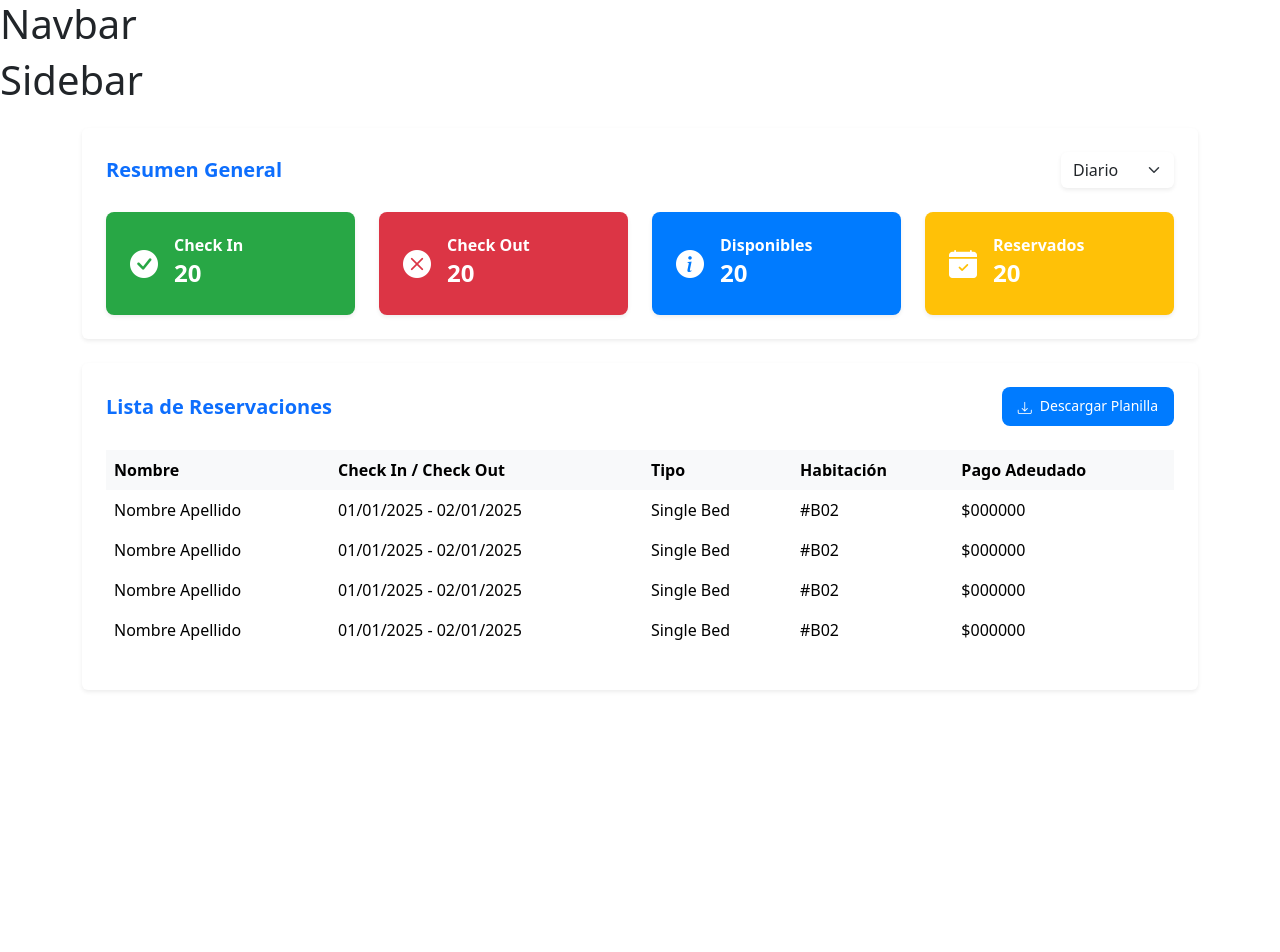
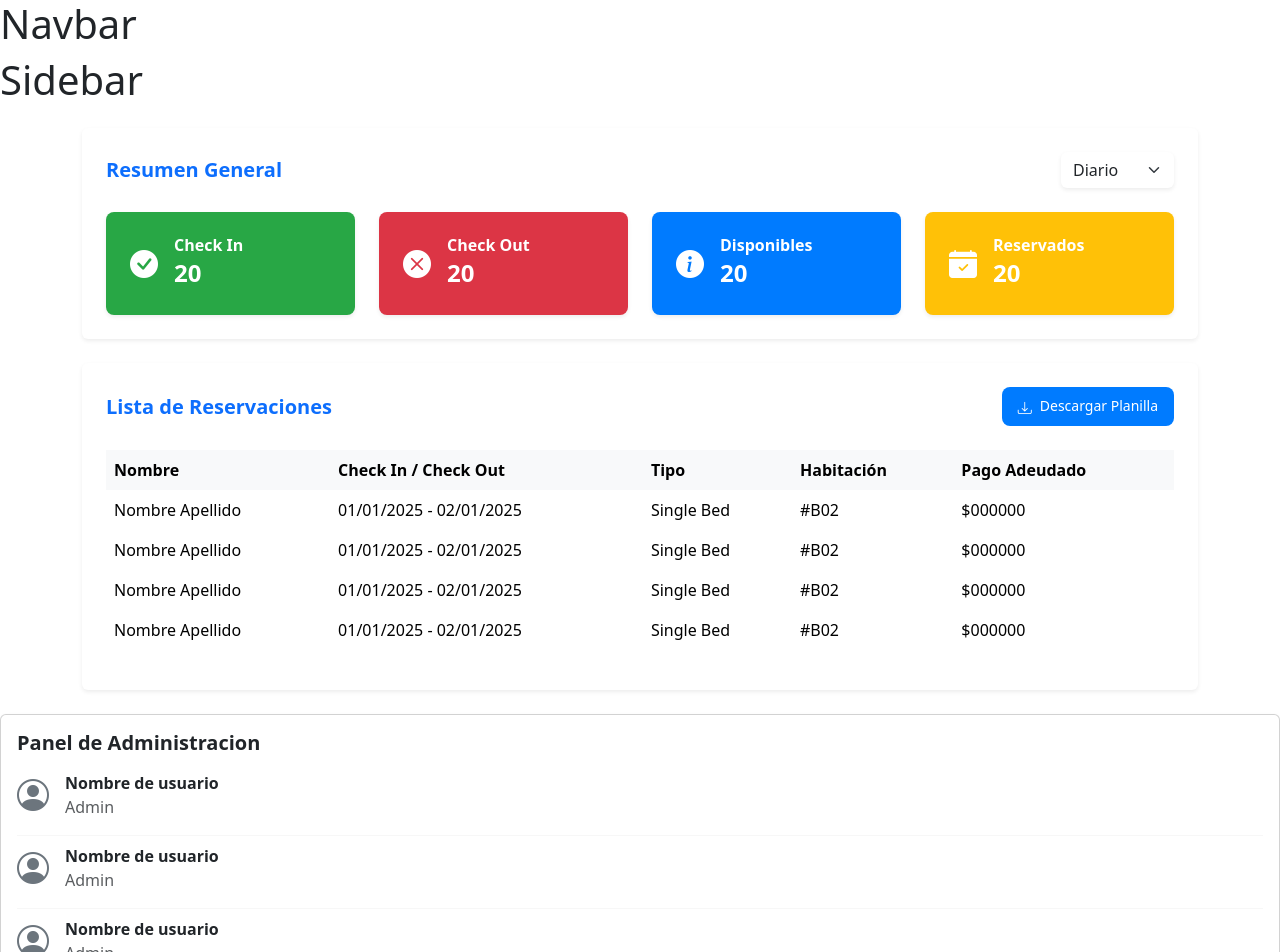
Before and after one commit to BenSLGeneration/pi-desarrollate-2.0, a React (Vite) app: page /dashboard in a window 1280 px wide. Shown: the top 952 px of the page. Before the commit the page ends 800 px from the top, so only its background shows below. Built offline with nearby package versions, Linux system fonts and the light colour scheme.

Commit message:
componente Panel de Administracion

```diff
--- /dev/null
+++ b/src/components/AdminPanel/AdminPanel.jsx
@@ -0,0 +1,37 @@
+import "../../views/Dashboard/Dashboard.css"
+
+const AdminPanel = () => {
+    const users = [
+        { id: 1, userName: 'Nombre de usuario', role: 'Admin' },
+        { id: 2, userName: 'Nombre de usuario', role: 'Admin' },
+        { id: 3, userName: 'Nombre de usuario', role: 'Admin', },
+        { id: 4, userName: 'Nombre de usuario', role: 'Admin', },
+        { id: 5, userName: 'Nombre de usuario', role: 'Admin', },
+        // Agregar mas usuarios aqui...
+    ];
+
+    return (
+        <div className="card shadow-sm p-3">
+            <h5 className="mb-3 fw-bold">Panel de Administracion</h5>
+            <div style={{ maxHeight: '300px', overflowY: 'auto' }}> {
+            }
+                {users.map((user) => (
+                    <div key={user.id}>
+                        <div className="d-flex align-items-center mb-3">
+                            <i className="bi bi-person-circle me-3" style={{ fontSize: '2rem', color: '#6c757d' }}></i>
+                            <div>
+                                <p className="mb-0 fw-bold">{user.userName}</p>
+                                <p className="mb-0 text-muted">{user.role}</p>
+                            </div>
+                        </div>
+                        {user.id !== users.length && <hr className="my-2" />} {
+                        }
+                    </div>
+                ))}
+            </div>
+        </div>
+
+    );
+};
+
+export default AdminPanel;
--- a/src/views/Dashboard/Dashboard.css
+++ b/src/views/Dashboard/Dashboard.css
@@ -48,3 +48,29 @@
 .btn-primary:hover {
     background-color: #0056b3;
 }
+
+/* Estilos para el separador */
+hr {
+    border: 0;
+    height: 1px;
+    background: #e0e0e0;
+    margin: 10px 0;
+}
+
+/* Estilos para la barra de desplazamiento */
+::-webkit-scrollbar {
+    width: 8px;
+}
+
+::-webkit-scrollbar-track {
+    background: #f1f1f1;
+}
+
+::-webkit-scrollbar-thumb {
+    background: #888;
+    border-radius: 4px;
+}
+
+::-webkit-scrollbar-thumb:hover {
+    background: #555;
+}
--- a/src/views/Dashboard/Dashboard.jsx
+++ b/src/views/Dashboard/Dashboard.jsx
@@ -1,3 +1,4 @@
+import AdminPanel from '../../components/AdminPanel/AdminPanel';
 import GeneralSummary from '../../components/GeneralSummary/GeneralSummary';
 import ReservationTable from '../../components/ReservationTable/ReservationTable';
 
@@ -6,6 +7,7 @@ const Dashboard = () => {
     <div>
       <GeneralSummary />
       <ReservationTable />
+      <AdminPanel />
     </div>
   );
 };
```
